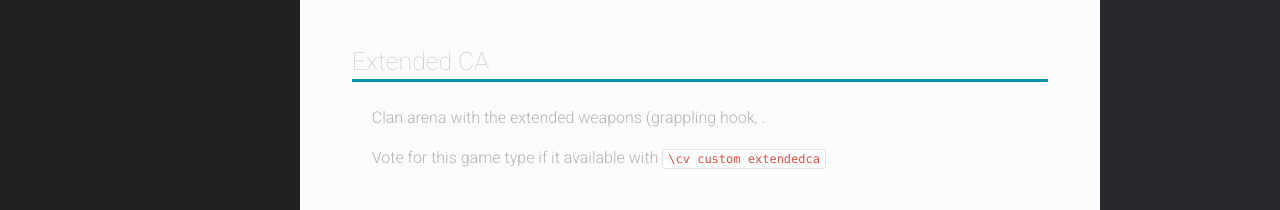
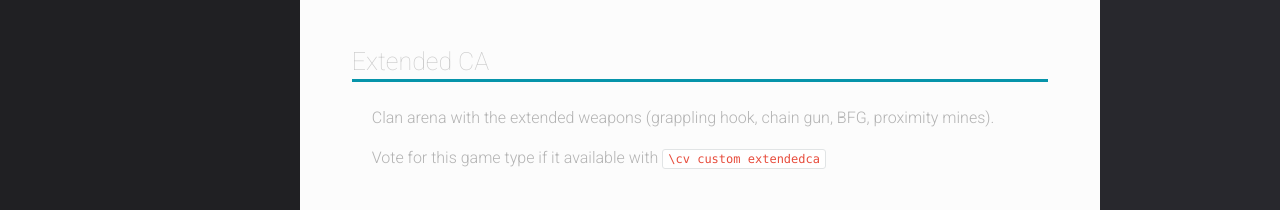
Before and after one commit to ratmod/ratmod.github.io, an MkDocs documentation site: the page built from docs/game-types.md, in a window 1280 px wide and 900 px high, scrolled down 1889 px. Shown: the part 687-897 px from the top of the window. Built offline with MkDocs 1.6.1, drawn with Linux system fonts in a browser that asks for light colours; nearby versions of some CDN libraries.

Commit message:
fix: game types extended CA weapons

```diff
--- a/docs/game-types.md
+++ b/docs/game-types.md
@@ -58,6 +58,6 @@ Vote for this game type if it available with `\cv custom dueleq`
 
 ## Extended CA
 
-Clan arena with the extended weapons (grappling hook, .
+Clan arena with the extended weapons (grappling hook, chain gun, BFG, proximity mines).
 
 Vote for this game type if it available with `\cv custom extendedca`
```
